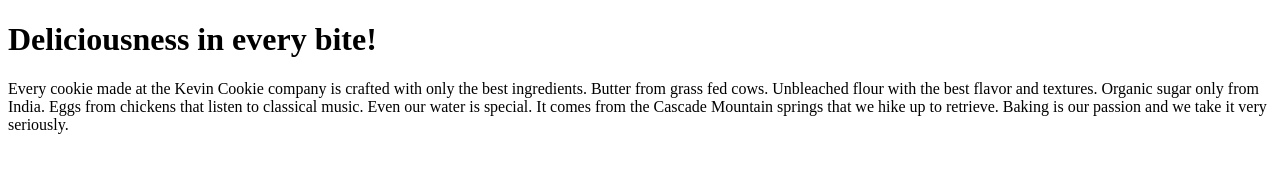
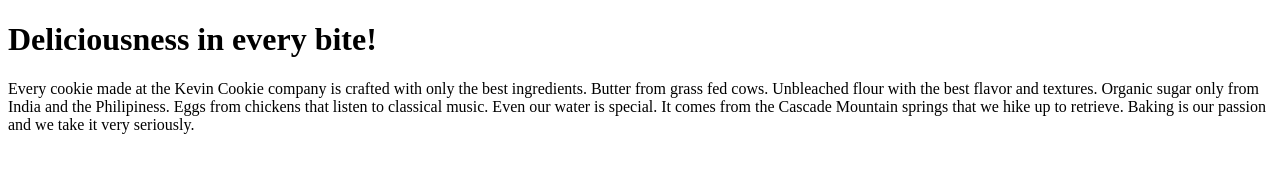
Before and after one commit to cmpasdek/KevinCookingCompany.com, a plain HTML site: page index.htm in a window 1280 px wide. Drawn offline with Linux system fonts and the light colour scheme.

Commit message:
Update index.htm

```diff
--- a/index.htm
+++ b/index.htm
@@ -4,7 +4,7 @@
 
 <h1>Deliciousness in every bite!</h1>
 
-<p>Every cookie made at the Kevin Cookie company is crafted with only the best ingredients. Butter from grass fed cows. Unbleached flour with the best flavor and textures. Organic sugar only from India. Eggs from chickens that listen to classical music. Even our water is special. It comes from the Cascade Mountain springs that we hike up to retrieve. Baking is our passion and we take it very seriously.</p>
+<p>Every cookie made at the Kevin Cookie company is crafted with only the best ingredients. Butter from grass fed cows. Unbleached flour with the best flavor and textures. Organic sugar only from India and the Philipiness. Eggs from chickens that listen to classical music. Even our water is special. It comes from the Cascade Mountain springs that we hike up to retrieve. Baking is our passion and we take it very seriously.</p>
 
 
 </body>
```
